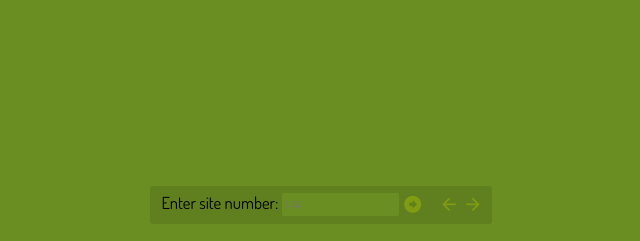
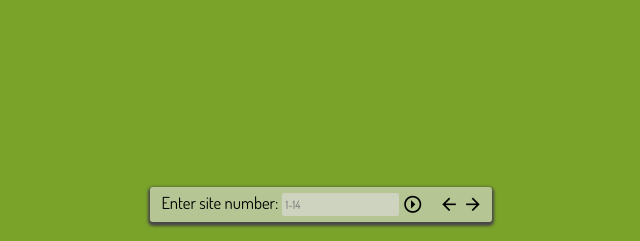
Before and after one commit to subatuba21/Creek, a PHP site: page /studysites.php in a window 1280 px wide. Shown: the part 559-800 px from the top of the page, without its empty margins (319-959 px from the left). Run offline with PHP 8.4, Linux system fonts and the light colour scheme; some libraries are stand-ins or nearby versions.

Commit message:
Color changes, study-site bottom changed

```diff
--- a/creek.css
+++ b/creek.css
@@ -3,11 +3,13 @@
 
 html, body {
   margin: 0px;
-  background-color: #6B8E23;
+  background-color: var(--body-color);
 }
 
 :root {
   --light-green: #7FFF00;
+  --body-color: #7aa329;
+  --grey: rgba(220,220,220, .6);
 }
 
 #navbar {
@@ -17,7 +19,7 @@ html, body {
   font-family: 'Dosis', sans-serif;
   font-size: 15pt;
   text-align: center;
-  background-color: #6B8E23;
+  background-color: var(--body-color);
   z-index: 3;
   box-shadow: 0px 1px 10px;
 }
@@ -133,7 +135,7 @@ h1 {
   text-align: center;
   font-family: 'Dosis', sans-serif;
   font-size: 17.5pt;
-  background-color: #6B8E23;
+  background-color: var(--body-color);
   width: 100%;
   padding-bottom: 20px;
   display: inline-block;
--- a/index.php
+++ b/index.php
@@ -38,14 +38,14 @@
       box-shadow: 0px 0px 0px;
     }
     to {
-      background-color: #6B8E23;
+      background-color: var(--body-color);
       box-shadow: 0px 1px 10px;
     }
   }
 
   @keyframes nav-two {
     from {
-      background-color: #6B8E23;
+      background-color: var(--body-color);
       box-shadow: 0px 1px 10px;
     }
     to {
--- a/studysites.php
+++ b/studysites.php
@@ -45,30 +45,32 @@
   }
 
   input {
-    background-color: #6B8E23;
+    background-color: var(--grey);
     padding: .3%;
     border-radius: 2px;
     border: none;
     font-size: .9vw;
   }
+
   #navbar-bottom .navbar-item {
     font-size: 1.3vw;
   }
 
   #navbar-bottom .navbar-item span {
-    padding: .5%;
-    padding-bottom: .9%;
+    padding-top:.4%;
+    padding-bottom: .7%;
     padding-left: .9%;
     padding-right: .7%;
     border-radius: 3px;
-    background-color: #607F1F; !important
+    background-color: var(--grey);
+    box-shadow: 0px 2px 3px 2px #474747;
   }
 
   #navbar-bottom i {
     font-size: 1.6vw;
     position: relative;
     top: 3px;
-    color: 	#809c13;
+    color: 	black;
     cursor: pointer;
   }
 
@@ -129,7 +131,7 @@
         <span>
           Enter site number:
           <input id='sitechanger' style="font-family: 'Dosis', sans-serif;" type="text" name="site" placeholder="1-14">
-          <i class="mdi mdi-arrow-right-bold-circle" id='arrow-go'></i>
+          <i class="mdi mdi-arrow-right-drop-circle-outline" id='arrow-go'></i>
           <i style="margin-left: 1%;"class="mdi mdi-arrow-left" id='arrow-left'></i>
           <i class="mdi mdi-arrow-right" id='arrow-right'></i>
           <script src="js/sitechanger.js" charset="utf-8"></script>
```
